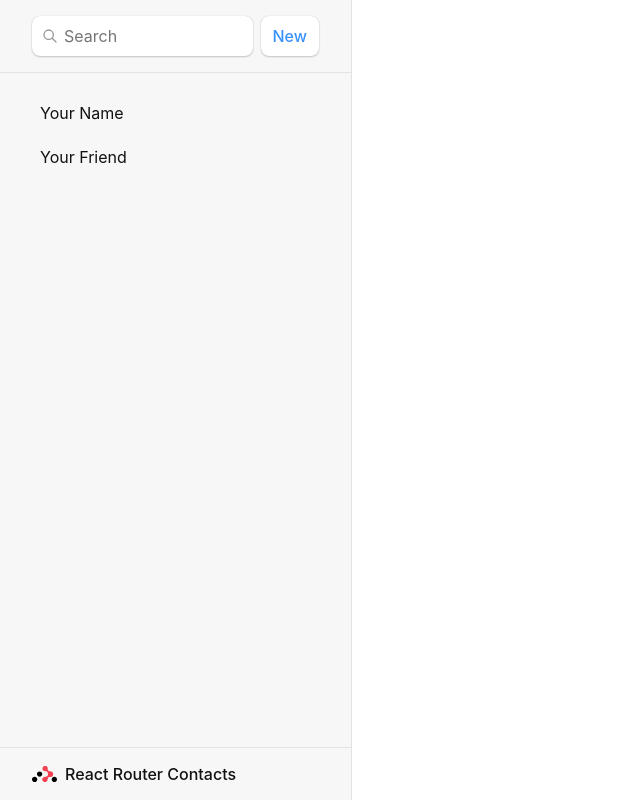
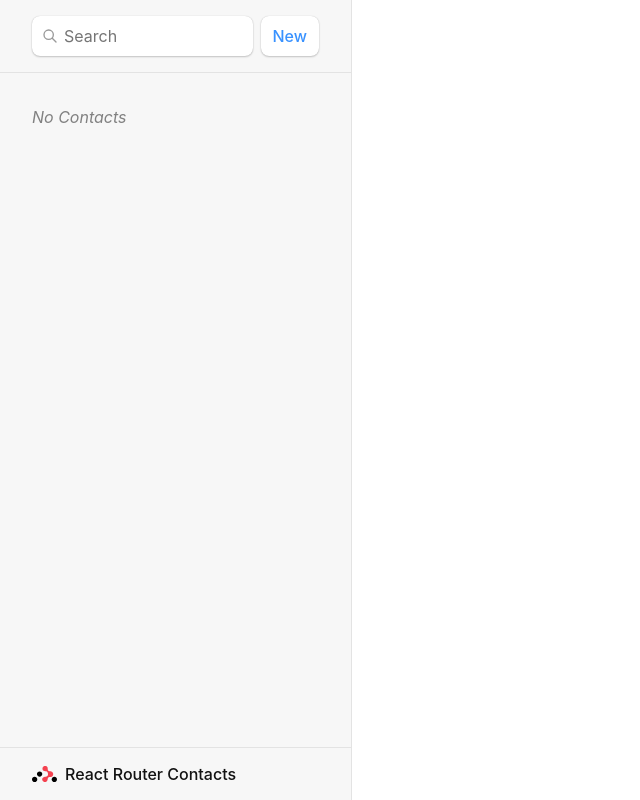
Before and after one commit to ianflynnwork/react-router-starter, a React (Vite) app: page / in a window 1280 px wide. Shown: the whole page, without its empty margins (0-640 px from the left). Built offline with nearby package versions, Linux system fonts and the light colour scheme.

Commit message:
contacts loader finished

```diff
--- a/src/main.jsx
+++ b/src/main.jsx
@@ -8,13 +8,14 @@
 import ErrorPage from './error-page';
 import Contact from './routes/contact';
 import './index.css'
-import Root from './routes/root';
+import Root, { loader as rootLoader } from './routes/root';
 
 const router = createBrowserRouter([
   {
     path: '/',
     element: <Root />,
     errorElement: <ErrorPage />,
+    loader: rootLoader,
     children: [
       {
         path: 'contacts/:contactId',
--- a/src/routes/root.jsx
+++ b/src/routes/root.jsx
@@ -1,4 +1,4 @@
-import { Link, Outlet } from "react-router-dom";
+import { Link, Outlet, useLoaderData } from "react-router-dom";
 import { getContacts } from "../contacts";
 
 export async function loader() {
@@ -7,6 +7,7 @@
 }
 
 export default function Root() {
+    const { contacts } = useLoaderData();
     return (
         <>
             <div id="sidebar">
@@ -35,14 +36,28 @@
                     </form>
                 </div>
                 <nav>
-                    <ul>
-                        <li>
-                            <Link to={`contacts/1`}>Your Name</Link>
-                        </li>
-                        <li>
-                            <Link to={`contacts/2`}>Your Friend</Link>
-                        </li>
-                    </ul>
+                    {contacts.length ? (
+                        <ul>
+                            {contacts.map((contact) => (
+                                <li key={contact.id}>
+                                    <Link to={`contacts/${contact.id}`}>
+                                        {contact.first || contact.last ? (
+                                            <>
+                                                {contact.first} {contact.last}
+                                            </>
+                                        ) : (
+                                            <i>No Name</i>
+                                        )}{" "}
+                                        {contact.favorite && <span>★</span>}
+                                    </Link>
+                                </li>
+                            ))}
+                        </ul>
+                    ) : (
+                        <p>
+                            <i>No Contacts</i>
+                        </p>
+                    )}
                 </nav>
             </div>
             <div id="detail">
```
